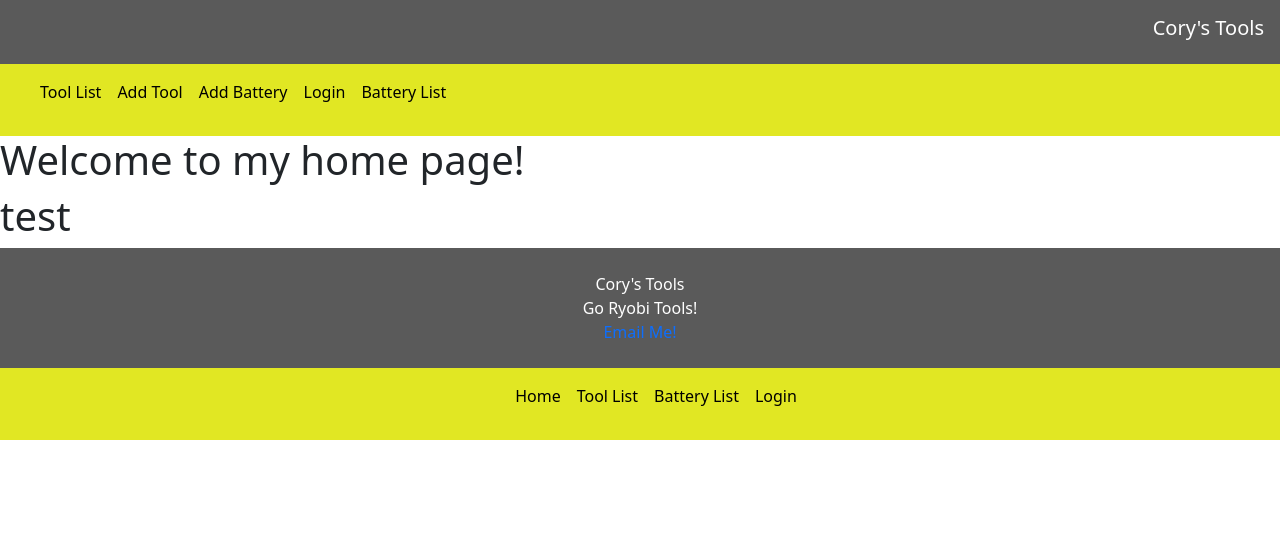
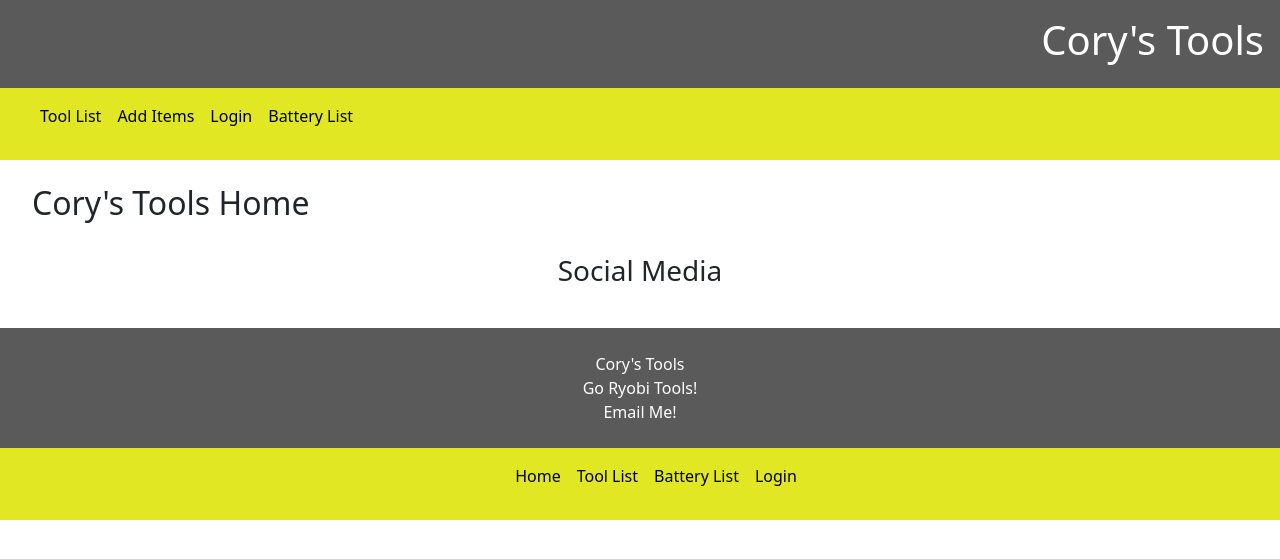
Before and after one commit to cwcox01/toolslist, a Django app: page / in a window 1280 px wide. Shown: the top 559 px of the page. Run offline with Django 4.2, Linux system fonts and the light colour scheme.

Commit message:
css and adding data to db

```diff
--- a/mytool/models.py
+++ b/mytool/models.py
@@ -18,9 +18,10 @@ class Tool(models.Model):
 class Battery(models.Model):
     brand = models.CharField(default="", max_length=20, blank=False)
     voltage = models.IntegerField(default=1, blank=False)
-    amperage = models.IntegerField(default=0, blank=False)
+    amperage = models.DecimalField(
+        default=0, max_digits=2, decimal_places=1, blank=False)
     HIGH_PERFORMANCE = [("Y", "Yes"), ("N", "No")]
     performance_choice = models.CharField(default="",
-                                          max_length=1, choices=HIGH_PERFORMANCE)
+                                          max_length=1, help_text="Select yes if high performance battery.", choices=HIGH_PERFORMANCE)
     quantity = models.IntegerField(default=0, blank=False)
     description = models.CharField(default="", max_length=150)
--- a/static/css/styles.css
+++ b/static/css/styles.css
@@ -1,22 +1,29 @@
+:root {
+  --colorYellow: #e1e723;
+  --colorBlack: black;
+  --colorGray: #5a5a5a;
+  --colorWhite: white;
+}
+
 /* body element styling/common color styling/ misc elements */
 
 body {
 }
 
 .gray-background-color {
-  background-color: #5a5a5a;
+  background-color: var(--colorGray);
 }
 
 .white-text-color {
-  color: white;
+  color: var(--colorWhite);
 }
 
 .yellow-green-background-color {
-  background-color: #e1e723;
+  background-color: var(--colorYellow);
 }
 
 .black-text-color {
-  color: black;
+  color: var(--colorBlack);
 }
 
 /* setting styles for navbar on top and footer */
@@ -25,9 +32,15 @@ ul li {
   list-style-type: none;
 }
 li a {
-  color: black;
+  color: var(--colorBlack);
 }
 
 li a:hover {
-  color: #5a5a5a;
+  color: var(--colorGray);
 }
+
+/* home page styling */
+
+.home-page-content {
+  padding: 2rem 2rem;
+}
--- a/templates/base.html
+++ b/templates/base.html
@@ -27,7 +27,9 @@
     <div
       class="d-flex justify-content-end pe-3 gray-background-color pt-3 pb-3 white-text-color"
     >
-      <h5>Cory's Tools</h5>
+      <h1>
+        <a class="text-white text-decoration-none" href="/">Cory's Tools</a>
+      </h1>
     </div>
     <div class="yellow-green-background-color d-flex flex-row">
       <nav class="d-flex flex-row">
@@ -39,12 +41,7 @@
           </li>
           <li>
             <a href="#" class="text-decoration-none ps-2 pe-2 black-text-color"
-              >Add Tool</a
-            >
-          </li>
-          <li>
-            <a href="#" class="text-decoration-none ps-2 pe-2 black-text-color"
-              >Add Battery</a
+              >Add Items</a
             >
           </li>
           <li>
@@ -69,7 +66,9 @@
           <p class="mb-0">Cory's Tools</p>
           <p class="mb-0">Go Ryobi Tools!</p>
           <p class="mb-0">
-            <a class="text-decoration-none" href="emailto:cory@corycox.com"
+            <a
+              class="text-decoration-none text-white"
+              href="mailto:cory@corycox.com"
               >Email Me!</a
             >
           </p>
--- a/templates/home.html
+++ b/templates/home.html
@@ -1,11 +1,11 @@
-{% extends "base.html" %}
+{% extends 'base.html' %}
 <!--protect-->
 {% block title %}<title>Tools Home</title>{% endblock %}
 
 <!--protect-->
 {% block content %}
-<div class="home-page-content">
-  <h1>Welcome to my home page!</h1>
-  <h1>test</h1>
+<div class="home-page-content pt-4">
+  <h2>Cory's Tools Home</h2>
+  <div class="pt-4 d-flex justify-content-center"><h3>Social Media</h3></div>
 </div>
 {% endblock%}
```
Also changed, not shown: db.sqlite3, mytool/migrations/0006_alter_battery_performance_choice.py (added), mytool/migrations/0007_alter_battery_amperage.py (added).
